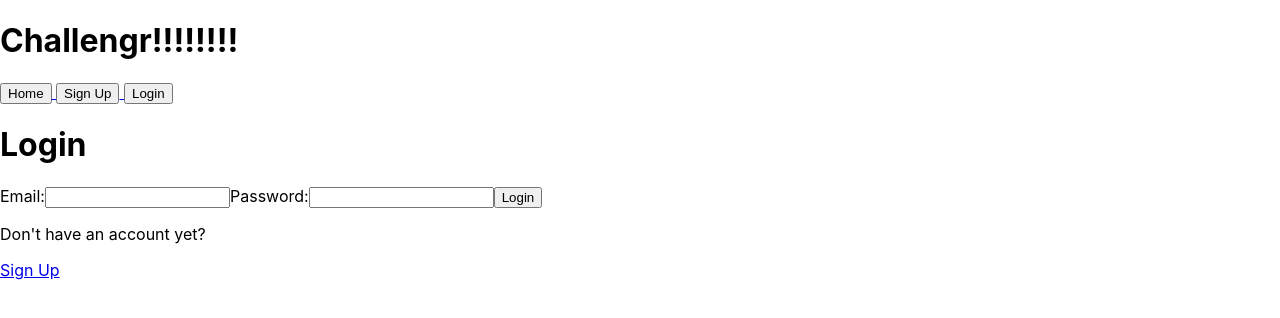
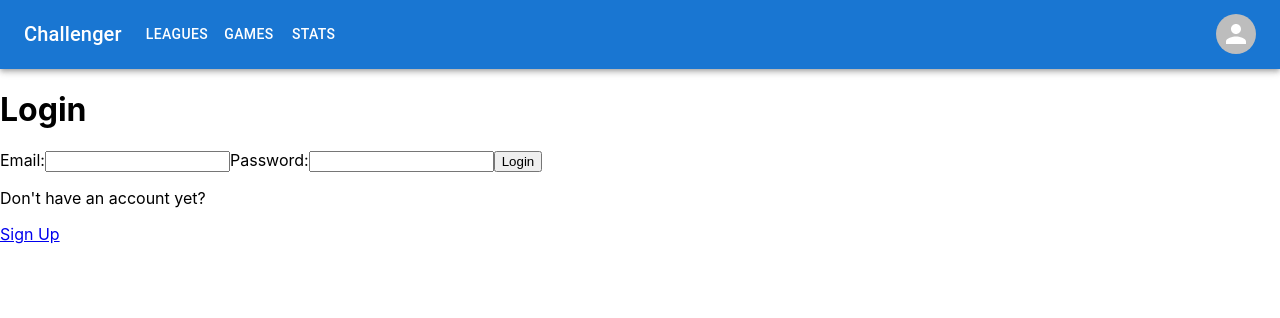
Before and after one commit to potapen/frontChallengr, a React (Create React App) app: page /login in a window 1280 px wide. Shown: the top 318 px of the page. Built offline with nearby package versions, Linux system fonts and the light colour scheme.

Commit message:
set navbar

```diff
--- a/src/App.js
+++ b/src/App.js
@@ -14,7 +14,6 @@
 function App() {
   return (
     <div className="App">
-      <h1>Challengr!!!!!!!!</h1>
       <Router>
         <Routes>
           <Route element={<Layout />}>
--- a/src/components/leagues/LeagueCard.js
+++ b/src/components/leagues/LeagueCard.js
@@ -6,7 +6,7 @@
 import EditLeagueForm from "./EditLeagueForm";
 import axios from "axios";
 import backendHost from "../../utils/backendHost";
-import { Link } from "react-router-dom";
+import { Link, useNavigate } from "react-router-dom";
 import LeagueSetFavorite from "./LeagueSetFavorite";
 
 import Card from "@mui/material/Card";
@@ -23,6 +23,7 @@
   // States
   const [league, setLeague] = useState(leagueProps);
   const storedToken = localStorage.getItem("authToken");
+  let navigate = useNavigate();
 
   const refreshLeague = async () => {
     const refreshedLeague = await axios.get(
@@ -37,7 +38,7 @@
   };
 
   return (
-    <Card>
+    <Card sx={{ width: "100%" }}>
       <CardHeader title={league.name} subheader={league.createdAt} />
       <CardMedia
         component="img"
@@ -57,7 +58,9 @@
       <CardContent>
         <Typography variant="body2" color="text.secondary">
           {league.description}
-          <h6>Members : </h6>
+        </Typography>
+        <Typography variant="body2" color="text.secondary">
+          Members :
           {league.members.map((member) => {
             return <li key={member._id}>{member.username}</li>;
           })}
@@ -75,9 +78,13 @@
             );
           }}
         </FormDialog>
-        <Link to={`/points/${league._id}`}>
-          <Button>Edit points settings</Button>
-        </Link>
+        <Button
+          onClick={() => {
+            navigate(`/points/${league._id}`);
+          }}
+        >
+          Edit points settings
+        </Button>
       </ButtonGroup>
       <CardActions disableSpacing>
         <LeagueLeaver league={league} updateLeaguesList={updateLeaguesList} />
--- a/src/components/leagues/LeaguesList.js
+++ b/src/components/leagues/LeaguesList.js
@@ -39,7 +39,7 @@
           {leagues.length > 0 &&
             leagues.map((league) => {
               return (
-                <Grid item xs={12}>
+                <Grid key={league._id} item xs={12}>
                   <LeagueCard
                     key={league._id}
                     leagueProps={league}
--- a/src/navigation/NavBar.js
+++ b/src/navigation/NavBar.js
@@ -1,51 +1,204 @@
-import { Link } from "react-router-dom";
-import { useContext, useReducer } from "react"; // <== IMPORT
-import { AuthContext } from "../context/auth.context"; // <== IMPORT
+import { Link, useNavigate } from "react-router-dom";
+import { useContext, useReducer } from "react";
+import { AuthContext } from "../context/auth.context";
+
+import * as React from "react";
+import AppBar from "@mui/material/AppBar";
+import Box from "@mui/material/Box";
+import Toolbar from "@mui/material/Toolbar";
+import IconButton from "@mui/material/IconButton";
+import Typography from "@mui/material/Typography";
+import Menu from "@mui/material/Menu";
+import MenuIcon from "@mui/icons-material/Menu";
+import Container from "@mui/material/Container";
+import Avatar from "@mui/material/Avatar";
+import Button from "@mui/material/Button";
+import Tooltip from "@mui/material/Tooltip";
+import MenuItem from "@mui/material/MenuItem";
+
+const pages = ["Leagues", "Games", "Stats"];
 
 function Navbar() {
   // Subscribe to the AuthContext to gain access to
   // the values from AuthContext.Provider `value` prop
   const { isLoggedIn, user, logOutUser } = useContext(AuthContext);
 
+  const [anchorElNav, setAnchorElNav] = React.useState(null);
+  const [anchorElUser, setAnchorElUser] = React.useState(null);
+
+  let navigate = useNavigate();
+
+  const handleOpenNavMenu = (event) => {
+    setAnchorElNav(event.currentTarget);
+  };
+  const handleOpenUserMenu = (event) => {
+    setAnchorElUser(event.currentTarget);
+  };
+
+  const handleCloseNavMenu = () => {
+    setAnchorElNav(null);
+  };
+
+  const handleCloseUserMenu = () => {
+    setAnchorElUser(null);
+  };
+
+  console.log(isLoggedIn, user);
   //  Update the rendering logic to display different content
   //  depending on the user being logged in or not
   return (
-    <nav>
-      <Link to="/">
-        <button>Home</button>
-      </Link>
+    <>
+      <AppBar position="static">
+        <Container maxWidth="xl">
+          <Toolbar disableGutters>
+            <Typography
+              variant="h6"
+              noWrap
+              component="div"
+              sx={{ mr: 2, display: { xs: "none", md: "flex" } }}
+            >
+              Challenger
+            </Typography>
 
-      {isLoggedIn && (
-        <>
-          <Link to="/leagues">
-            <button>Leagues</button>
-          </Link>
-          <Link to="/games">
-            <button>Games</button>
-          </Link>
-          <Link to="/challenges">
-            <button>Challenges</button>
-          </Link>
-          <Link to={`/stats/profile/${user._id}`}>
-            <button>Stats</button>
-          </Link>
-          <button onClick={logOutUser}>Logout</button>
-        </>
-      )}
+            <Box sx={{ flexGrow: 1, display: { xs: "flex", md: "none" } }}>
+              <IconButton
+                size="large"
+                aria-label="account of current user"
+                aria-controls="menu-appbar"
+                aria-haspopup="true"
+                onClick={handleOpenNavMenu}
+                color="inherit"
+              >
+                <MenuIcon />
+              </IconButton>
+              <Menu
+                id="menu-appbar"
+                anchorEl={anchorElNav}
+                anchorOrigin={{
+                  vertical: "bottom",
+                  horizontal: "left",
+                }}
+                keepMounted
+                transformOrigin={{
+                  vertical: "top",
+                  horizontal: "left",
+                }}
+                open={Boolean(anchorElNav)}
+                onClose={handleCloseNavMenu}
+                sx={{
+                  display: { xs: "block", md: "none" },
+                }}
+              >
+                {[
+                  <MenuItem
+                    key="leagues"
+                    onClick={() => {
+                      handleCloseNavMenu();
+                      navigate("/leagues");
+                    }}
+                  >
+                    <Typography textAlign="center">Leagues</Typography>
+                  </MenuItem>,
+                  <MenuItem
+                    key="games"
+                    onClick={() => {
+                      handleCloseNavMenu();
+                      navigate("/games");
+                    }}
+                  >
+                    <Typography textAlign="center">Games</Typography>
+                  </MenuItem>,
+                  <MenuItem
+                    key="stats"
+                    onClick={() => {
+                      handleCloseNavMenu();
+                      navigate(`/stats/profile/${user && user._id}`);
+                    }}
+                  >
+                    <Typography textAlign="center">Stats</Typography>
+                  </MenuItem>,
+                ]}
+              </Menu>
+            </Box>
+            <Typography
+              variant="h6"
+              noWrap
+              component="div"
+              sx={{ flexGrow: 1, display: { xs: "flex", md: "none" } }}
+            >
+              Challenger
+            </Typography>
+            <Box sx={{ flexGrow: 1, display: { xs: "none", md: "flex" } }}>
+              {pages.map((page) => (
+                <Button
+                  key={page}
+                  onClick={handleCloseNavMenu}
+                  sx={{ my: 2, color: "white", display: "block" }}
+                >
+                  {page}
+                </Button>
+              ))}
+            </Box>
 
-      {!isLoggedIn && (
-        <>
-          <Link to="/signup">
-            {" "}
-            <button>Sign Up</button>{" "}
-          </Link>
-          <Link to="/login">
-            {" "}
-            <button>Login</button>{" "}
-          </Link>
-        </>
-      )}
-    </nav>
+            <Box sx={{ flexGrow: 0 }}>
+              <Tooltip title="Open settings">
+                <IconButton onClick={handleOpenUserMenu} sx={{ p: 0 }}>
+                  <Avatar alt="Remy Sharp" src={user && user.pictureUrl} />
+                </IconButton>
+              </Tooltip>
+              <Menu
+                sx={{ mt: "45px" }}
+                id="menu-appbar"
+                anchorEl={anchorElUser}
+                anchorOrigin={{
+                  vertical: "top",
+                  horizontal: "right",
+                }}
+                keepMounted
+                transformOrigin={{
+                  vertical: "top",
+                  horizontal: "right",
+                }}
+                open={Boolean(anchorElUser)}
+                onClose={handleCloseUserMenu}
+              >
+                {isLoggedIn && [
+                  <MenuItem
+                    key="Logout"
+                    onClick={() => {
+                      handleCloseUserMenu();
+                      logOutUser();
+                    }}
+                  >
+                    <Typography textAlign="center">Logout</Typography>
+                  </MenuItem>,
+                ]}
+                {!isLoggedIn && [
+                  <MenuItem
+                    key="Login"
+                    onClick={() => {
+                      handleCloseUserMenu();
+                      navigate("/login");
+                    }}
+                  >
+                    <Typography textAlign="center">Login</Typography>
+                  </MenuItem>,
+                  <MenuItem
+                    key="Signup"
+                    onClick={() => {
+                      handleCloseUserMenu();
+                      navigate("/signup");
+                    }}
+                  >
+                    <Typography textAlign="center">Signup</Typography>
+                  </MenuItem>,
+                ]}
+              </Menu>
+            </Box>
+          </Toolbar>
+        </Container>
+      </AppBar>
+    </>
   );
 }
 
--- a/src/pages/HomeLeague.js
+++ b/src/pages/HomeLeague.js
@@ -9,7 +9,7 @@
   const styleAdd = {
     margin: 0,
     top: "auto",
-    right: 130,
+    right: 120,
     bottom: 20,
     left: "auto",
     position: "fixed",
@@ -19,17 +19,21 @@
     margin: 0,
     top: "auto",
     right: 20,
-    bottom: 25,
+    bottom: 20,
     left: "auto",
     position: "fixed",
   };
 
   return (
     <div>
-      <div>HomeLeague</div>
       <LeaguesList />
-      <div class="floatingButtons">
-        <FormDialogFAB style={styleAdd} color="primary" variant="circular">
+      <div>
+        <FormDialogFAB
+          style={styleAdd}
+          color="primary"
+          variant="extended"
+          text="Create"
+        >
           {(callback) => {
             return <NewLeagueForm onSubmit={callback} />;
           }}
```
